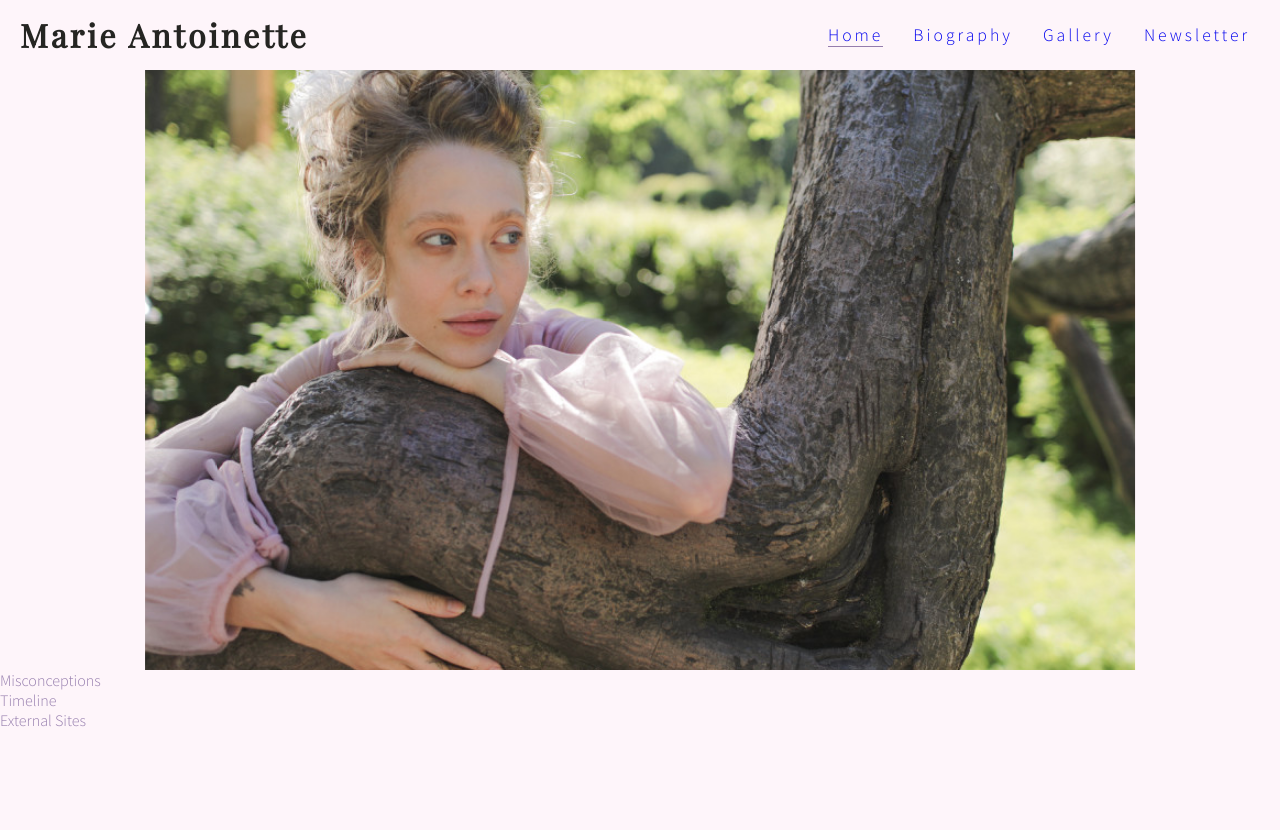
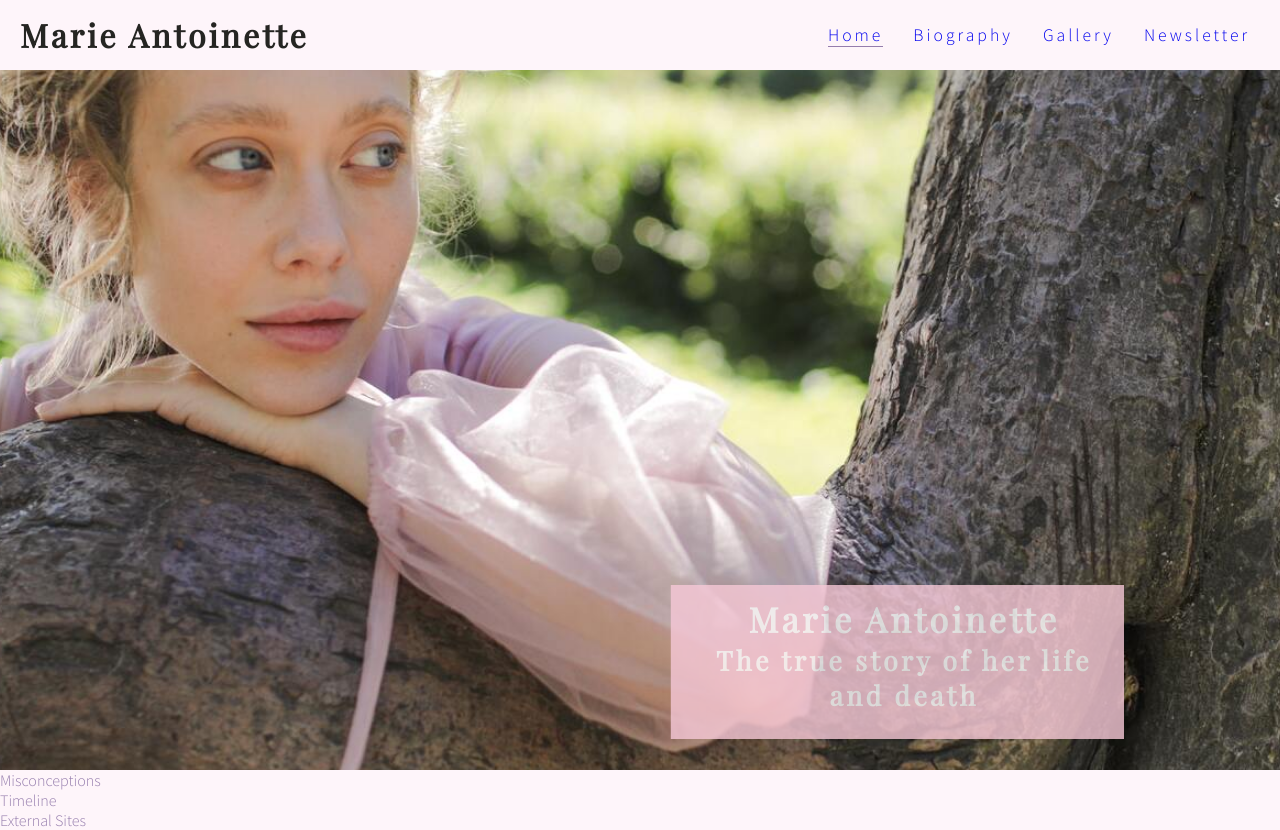
Before and after one commit to RebeccaKen/Marie-Antoinette-a-life-and-death, a plain HTML site: page index.html in a window 1280 px wide. Before the commit the page ends 800 px from the top, so only its background shows below. Drawn offline with nearby package versions, Linux system fonts and the light colour scheme.

Commit message:
Add new hero-image and resized photo and text

```diff
--- a/assets/css/style.css
+++ b/assets/css/style.css
@@ -62,15 +62,22 @@ h1, h2 {
 /* hero-image */
 
 #hero-outer {
-        height: 600px;
+        height: 700px;
         width: 100%;
         overflow: hidden;
+
+        position: relative;
+}
+
+#cover-text, #cover-text h2 {
+    color: white;
 }
 
 #hero-image {
-        height: 600px;
+        height: 700px;
         width: 100%;
-        background: url('../images/hero-image.jpg') no-repeat center center;
+        background: url('../images/Marie-portrait-1.jpg') no-repeat center center;
+        background-position: center;
 
 
 /* animates zoom effect on loading page*/
@@ -80,6 +87,7 @@ h1, h2 {
       animation-fill-mode: forwards;
 
 }
+
 
 
 /* creates the level of zoom for the hero image */
@@ -92,3 +100,26 @@ h1, h2 {
         transform: scale(1.1);
        }
 }
+
+#cover-text {
+    font-size: 130%;
+    font-family: Playfair Display, sans-serif;
+    letter-spacing: 3px;
+    font-display: center;
+    text-align: center;
+
+    width: 400px;
+    height: 120px;
+
+    padding-top: 10px;
+    padding-bottom: 10px;
+    padding-left: 12px;
+    background-color: #f7c9d7;
+    opacity: .8;
+
+    bottom: 60px;
+    right: 200px;
+
+    position: absolute;
+
+}
--- a/index.html
+++ b/index.html
@@ -34,7 +34,11 @@
         </nav>
     </header>
         <section id="hero-outer">
-        <div id="hero-image">
+        <div id="hero-image" alt="woman resting on a tree">
+        <div id="cover-text">
+            <h2>Marie Antoinette</h2>
+            <h3>The true story of her life and death</h3>
+        </div>
         </div>
     </section>
     <section>Misconceptions</section>
```
Also changed, not shown: assets/images/Marie-portrait-1.jpg (added), assets/images/butterfly(1).svg (added).
